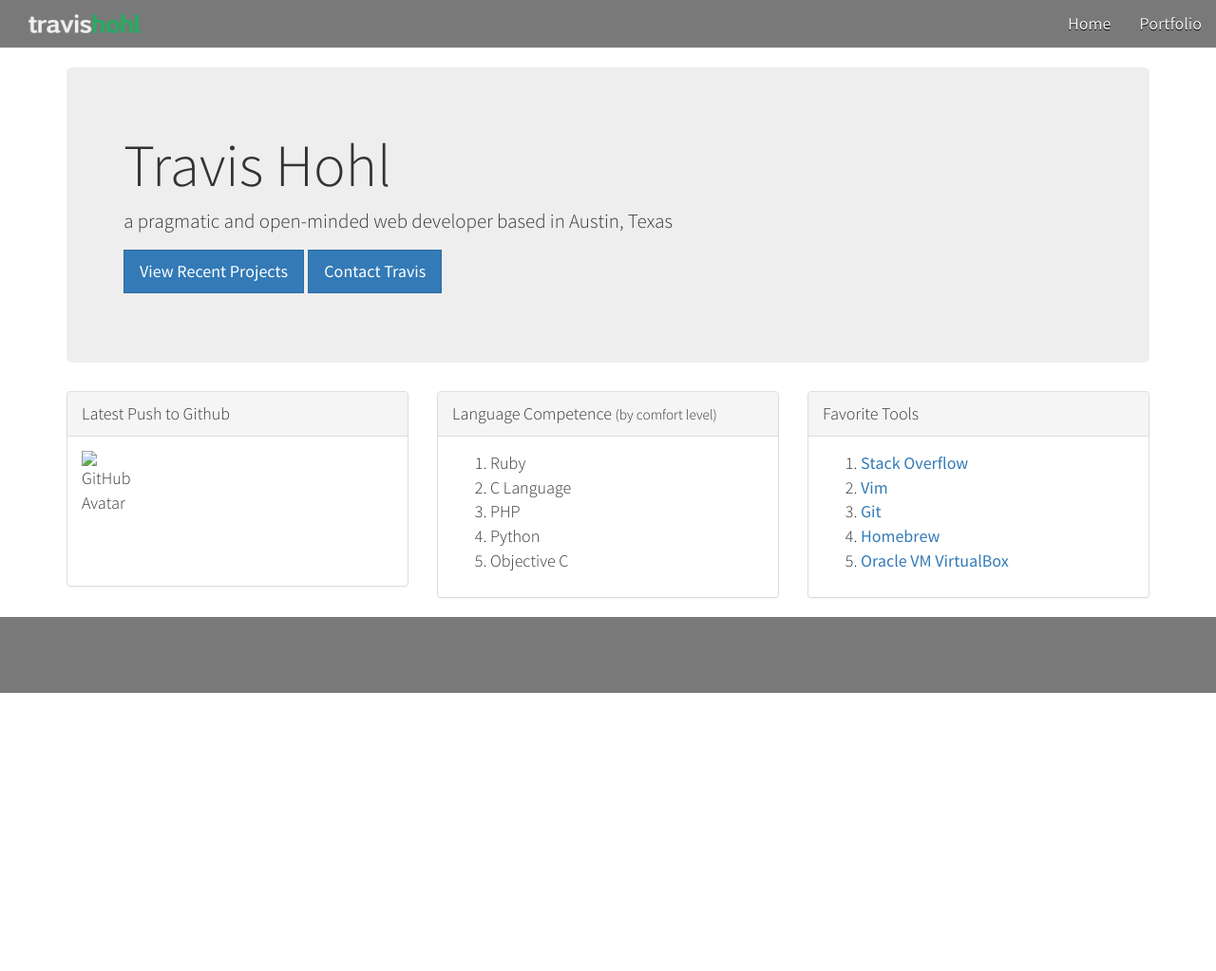
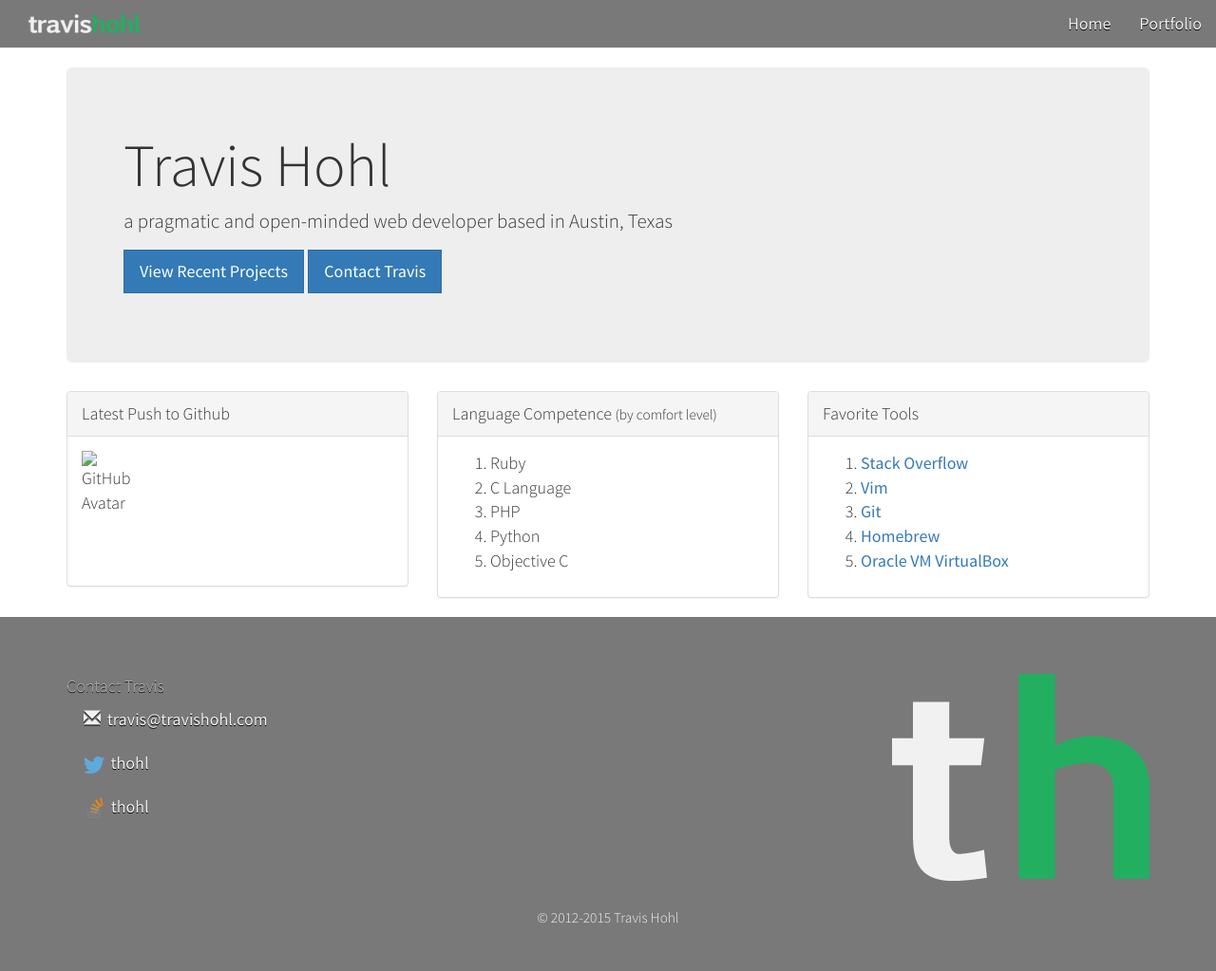
Before and after one commit to travishohl/travishohl.github.io, a Jekyll site: the page built from index.html, in a window 1280 px wide. Shown: the whole page at 95% size. Built offline with Jekyll 4.4.1, drawn with Linux system fonts in a browser that asks for light colours; nearby versions of some CDN libraries; some web fonts are replaced; library files that are not in the unit come from our copies; before the commit the page ends 900 px from its top, so only the background shows below that.

Commit message:
Add footer images and copy HTML from old site.

```diff
--- a/_includes/footer.html
+++ b/_includes/footer.html
@@ -1,2 +1,40 @@
 <footer>
+    <div class="container">
+
+        <div class="row hidden-print">
+            <div class="col-xs-12 col-sm-5 col-sm-off1et-0 col-md-4 col-md-offset-0 col-lg-3 col-lg-offset-0">
+                <ul class="nav nav-list">
+                    <li id="contact-travis" class="nav-header">Contact Travis</li>
+                    <li>
+                        <a href="mailto:travis@travishohl.com">
+                            <span class="glyphicon glyphicon-envelope"></span>
+                            <span>travis@travishohl.com</span>
+                        </a>
+                    </li>
+                    <li>
+                        <a href="https://twitter.com/THohl" target="_blank">
+                            <img style="height: 18px; padding: 0px 3px;" alt="Twitter Logo" src="images/twitter-logo.png">
+                            <span>thohl</span>
+                        </a>
+                    </li>
+                    <li>
+                        <a href="http://stackoverflow.com/users/3367343/thohl" target="_blank">
+                            <img style="height: 28px;" alt="Stack Overflow Logo" src="images/stackoverflow-logo.png">
+                            <span>thohl</span>
+                        </a>
+                    </li>
+                </ul>
+            </div>
+            <div class="col-xs-12 col-sm-6 col-sm-offset-1 col-md-6 col-md-offset-2 col-lg-6 col-lg-offset-3">
+                <a class="pull-right" href="/"><img alt="travishohl.com" src="images/logo-web-large.png"></a>
+            </div>
+        </div>
+
+        <div class="row">
+            <div class="text-center">
+                <small>&copy; 2012-2015 Travis Hohl</small>
+            </div>
+        </div>
+
+    </div>
 </footer>
```
Also changed, not shown: images/logo-web-large.png (added), images/stackoverflow-logo.png (added), images/twitter-logo.png (added).
